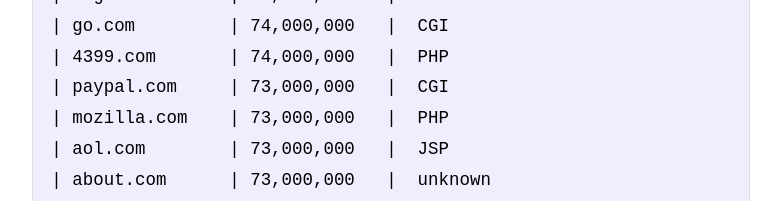
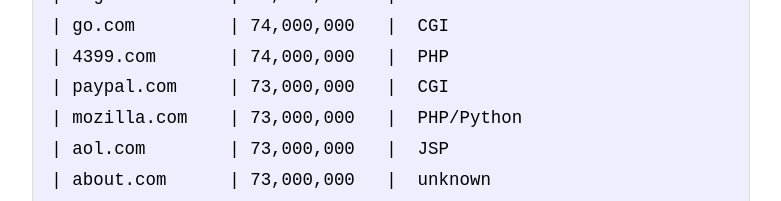
Before and after one commit to rogchap/rogchap.github.io, a Jekyll site: the page built from _posts/2011-09-06-top-40-website-programming-languages.markdown, in a window 1280 px wide and 1400 px high, scrolled down 600 px. Shown: the part 1199-1400 px from the top of the window, without its empty margins (249-1030 px from the left). Built offline with Jekyll 4.4.1, drawn with Linux system fonts in a browser that asks for light colours; Markdown is read by kramdown in place of the engine named in the settings; comment, search, counter and statistics services are not loaded; some of the changed text lies outside the part shown.

Commit message:
Updated Mozilla and Craigslist

```diff
--- a/_posts/2011-09-06-top-40-website-programming-languages.markdown
+++ b/_posts/2011-09-06-top-40-website-programming-languages.markdown
@@ -56,13 +56,13 @@
  | go.com         | 74,000,000   |  CGI
  | 4399.com       | 74,000,000   |  PHP
  | paypal.com     | 73,000,000   |  CGI
- | mozilla.com    | 73,000,000   |  PHP
+ | mozilla.com    | 73,000,000   |  PHP/Python
  | aol.com        | 73,000,000   |  JSP
  | about.com      | 73,000,000   |  unknown
  | xunlei.com     | 68,000,000   |  PHP
  | 56.com         | 67,000,000   |  PHP
  | flickr.com     | 67,000,000   |  PHP
- | craigslist.org | 66,000,000   |  unknown
+ | craigslist.org | 66,000,000   |  Perl
  | tmall.com      | 66,000,000   |  PHP
 {% endhighlight %}
 *educated guesses
```
